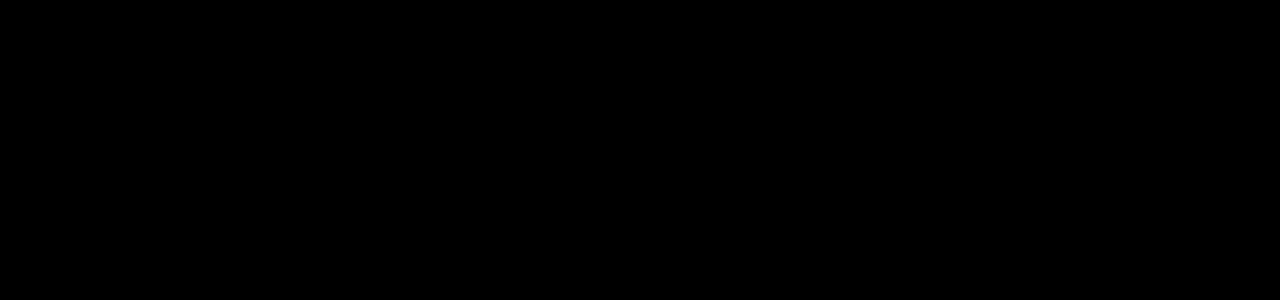
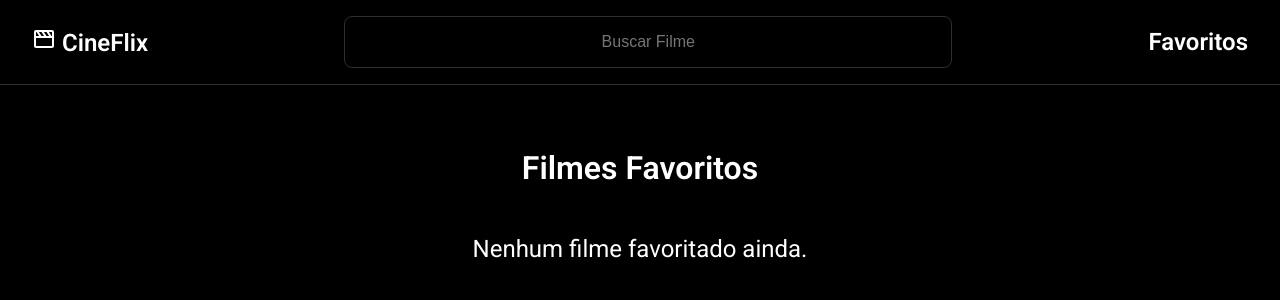
Before and after one commit to ChangCarlos/cineflix-page, a React (Vite) app: page /favorites in a window 1280 px wide. Before the commit this address had no page. Shown: the top 300 px of the page. Built offline with nearby package versions, Linux system fonts and the light colour scheme.

Commit message:
feat: add favorites functionality with context provider, update routing and UI components

```diff
--- a/src/App.jsx
+++ b/src/App.jsx
@@ -1,7 +1,8 @@
 import { Routes, Route } from 'react-router-dom';
-import Header from './components/Header';
+
 import Home from './pages/Home';
 import MovieDetail from './pages/MovieDetails';
+import Favorites from './pages/Favorites';
 
 const App = () => {
   return (
@@ -9,6 +10,7 @@
       <Routes>
         <Route path="/" element={<Home />} />
         <Route path="/movie/:id" element={<MovieDetail />} />
+        <Route path='/favorites' element={<Favorites />} />
       </Routes>
     </>
   );
--- a/src/components/Header/Header.jsx
+++ b/src/components/Header/Header.jsx
@@ -18,7 +18,7 @@
     cursor: pointer;
 `
 
-export const Favourites = styled.a`
+export const Favorites = styled.a`
     font-size: 24px;
     font-weight: 600;
     color: #FFFFFF;
--- a/src/components/Header/index.jsx
+++ b/src/components/Header/index.jsx
@@ -1,6 +1,6 @@
 import { useNavigate } from "react-router-dom";
 import Search from "../SearchBar";
-import { Favourites, HeaderContainer, Logo } from "./Header";
+import { Favorites, HeaderContainer, Logo } from "./Header";
 import { BiMovie } from "react-icons/bi";
 
 const Header = ({ onSearch }) => {
@@ -12,7 +12,7 @@
         <BiMovie size={24} color="#FFFFFF" /> CineFlix
       </Logo>
         <Search onSearch={onSearch} />
-      <Favourites>Favoritos</Favourites>
+      <Favorites onClick={() => navigate('/favorites')}>Favoritos</Favorites>
     </HeaderContainer>
   );
 };
--- a/src/components/MovieCard/MovieCard.jsx
+++ b/src/components/MovieCard/MovieCard.jsx
@@ -3,6 +3,7 @@
 export const CardContainer = styled.div`
     display: flex;
     flex-direction: column;
+
     width: 300px;
     gap: 16px;
     border: 1px solid #2E2E2E;
@@ -18,6 +19,7 @@
 export const DescriptionContainer = styled.div`
     display: flex;
     flex-direction: column;
+    height: 100%;
     justify-content: space-between;
     gap: 16px;
     padding: 16px;
@@ -34,3 +36,12 @@
     font-weight: 400;
     color: #FFFFFF;
 `
+
+export const FavoriteBtn = styled.button`
+    padding: 12px 16px;
+    width: 20%;
+    border: 1px solid #FFFFFF;
+    background-color: #FFFFFF;
+    cursor: pointer;
+    border-radius: 8px;
+`
--- a/src/components/MovieCard/index.jsx
+++ b/src/components/MovieCard/index.jsx
@@ -1,7 +1,13 @@
 import { useNavigate } from "react-router-dom";
-import { CardContainer, Description, DescriptionContainer, Title, Poster } from "./MovieCard"; // seus styled
+import { CardContainer, Description, DescriptionContainer, Title, Poster, FavoriteBtn } from "./MovieCard";
+import { FaHeart, FaRegHeart } from "react-icons/fa";
+import { useFavorites } from "../../context/FavoritesContext";
+
 
 const MovieCard = ({ movie }) => {
+    const { toggleFavorite, isFavorite } = useFavorites();
+    const favorited = isFavorite(movie.id)
+
     const navigate = useNavigate();
     const imageUrl = `https://image.tmdb.org/t/p/w500${movie.poster_path}`
 
@@ -11,6 +17,12 @@
             <DescriptionContainer>
                 <Title>{movie.title}</Title>
                 <Description>{movie.overview ? movie.overview.slice(0, 100) : 'Sem descrição disponível'}...</Description>
+                <FavoriteBtn onClick={e => {
+                    e.stopPropagation();
+                    toggleFavorite(movie)
+                }}>
+                    {favorited ? <FaHeart color="red" /> : <FaRegHeart />}
+                </FavoriteBtn>
             </DescriptionContainer>
         </CardContainer>
     );
--- /dev/null
+++ b/src/context/FavoritesContext.jsx
@@ -0,0 +1,41 @@
+import { createContext, useContext, useEffect, useState } from "react";
+
+const FavoritesContext = createContext();
+
+const FAVORITES_KEY = "cineflix_favorites";
+
+export const FavoritesProvider = ({ children }) => {
+    const [favorites, setFavorites] = useState([]);
+
+    useEffect(() => {
+        const stored = localStorage.getItem(FAVORITES_KEY);
+        if (stored) {
+            setFavorites(JSON.parse(stored));
+        }
+    }, []);
+
+    useEffect(() => {
+        localStorage.setItem(FAVORITES_KEY, JSON.stringify(favorites));
+    }, [favorites]);
+
+    const toggleFavorite = (movie) => {
+        const isFavorited = favorites.some((fav) => fav.id === movie.id);
+        if (isFavorited) {
+            setFavorites((prev) => prev.filter((fav) => fav.id !== movie.id));
+        } else {
+            setFavorites((prev) => [...prev, movie]);
+        }
+    };
+
+    const isFavorite = (id) => {
+        return favorites.some((fav) => fav.id === id);
+    };
+
+    return (
+        <FavoritesContext.Provider value={{ favorites, toggleFavorite, isFavorite }}>
+            {children}
+        </FavoritesContext.Provider>
+    );
+};
+
+export const useFavorites = () => useContext(FavoritesContext);
--- a/src/main.jsx
+++ b/src/main.jsx
@@ -2,12 +2,15 @@
 import ReactDOM from 'react-dom/client';
 import App from './App.jsx';
 import { BrowserRouter } from 'react-router-dom';
+import { FavoritesProvider } from "./context/FavoritesContext";
 import './index.css';
 
-ReactDOM.createRoot(document.getElementById('root')).render(
+ReactDOM.createRoot(document.getElementById("root")).render(
   <React.StrictMode>
     <BrowserRouter>
-      <App />
+      <FavoritesProvider>
+        <App />
+      </FavoritesProvider>
     </BrowserRouter>
   </React.StrictMode>
 );
--- /dev/null
+++ b/src/pages/Favorites.jsx
@@ -0,0 +1,25 @@
+import { FavoritesContainer, Description, Title } from "./MovieDetailsStyle"
+import MovieList from "../components/MovieList";
+import { useFavorites } from "../context/FavoritesContext";
+import Header from "../components/Header";
+
+
+const Favorites = () => {
+    const { favorites } = useFavorites();
+
+    return (
+        <>
+        <Header />
+        <FavoritesContainer>
+            <Title>Filmes Favoritos</Title>
+            {favorites.length > 0 ? (
+                <MovieList movies={favorites} />
+            ) : (
+                <Description>Nenhum filme favoritado ainda.</Description>
+            )}
+        </FavoritesContainer>
+        </>
+    )
+}
+
+export default Favorites;
--- a/src/pages/MovieDetails.jsx
+++ b/src/pages/MovieDetails.jsx
@@ -1,7 +1,7 @@
 import { useParams } from "react-router-dom";
 import { useEffect, useState } from "react";
 import { getMovieDetails, getMovieTrailer } from "../services/movieService";
-import { Description, DescriptionContainer, MovieDetailContainer, PosterContainer, Title, TrailerContainer } from "./MovieDetailsStyle";
+import { Description, DescriptionContainer, Container, PosterContainer, Title, TrailerContainer } from "./MovieDetailsStyle";
 import Header from "../components/Header";
 
 const MovieDetail = () => {
@@ -35,7 +35,7 @@
     return (
         <>
         <Header />
-            <MovieDetailContainer>
+            <Container>
                 <PosterContainer>
                     <Title>{movie.title}</Title>
                     <img
@@ -48,7 +48,7 @@
                     <Description><strong>Nota:</strong> {movie.vote_average}</Description>
                     <Description><strong>Data de Lançamento:</strong> {movie.release_date}</Description>
                 </DescriptionContainer>
-            </MovieDetailContainer>
+            </Container>
             {trailerKey ? (
                 <TrailerContainer>
                     <iframe
--- a/src/pages/MovieDetailsStyle.jsx
+++ b/src/pages/MovieDetailsStyle.jsx
@@ -1,6 +1,6 @@
 import styled from "styled-components";
 
-export const MovieDetailContainer = styled.div`
+export const Container = styled.div`
     display: flex;
     justify-content: space-around;
     align-items: center;
@@ -43,3 +43,7 @@
     margin: 0 auto;
     margin-bottom: 64px;
 `
+
+export const FavoritesContainer = styled(Container)`
+    flex-direction: column;
+`
```
